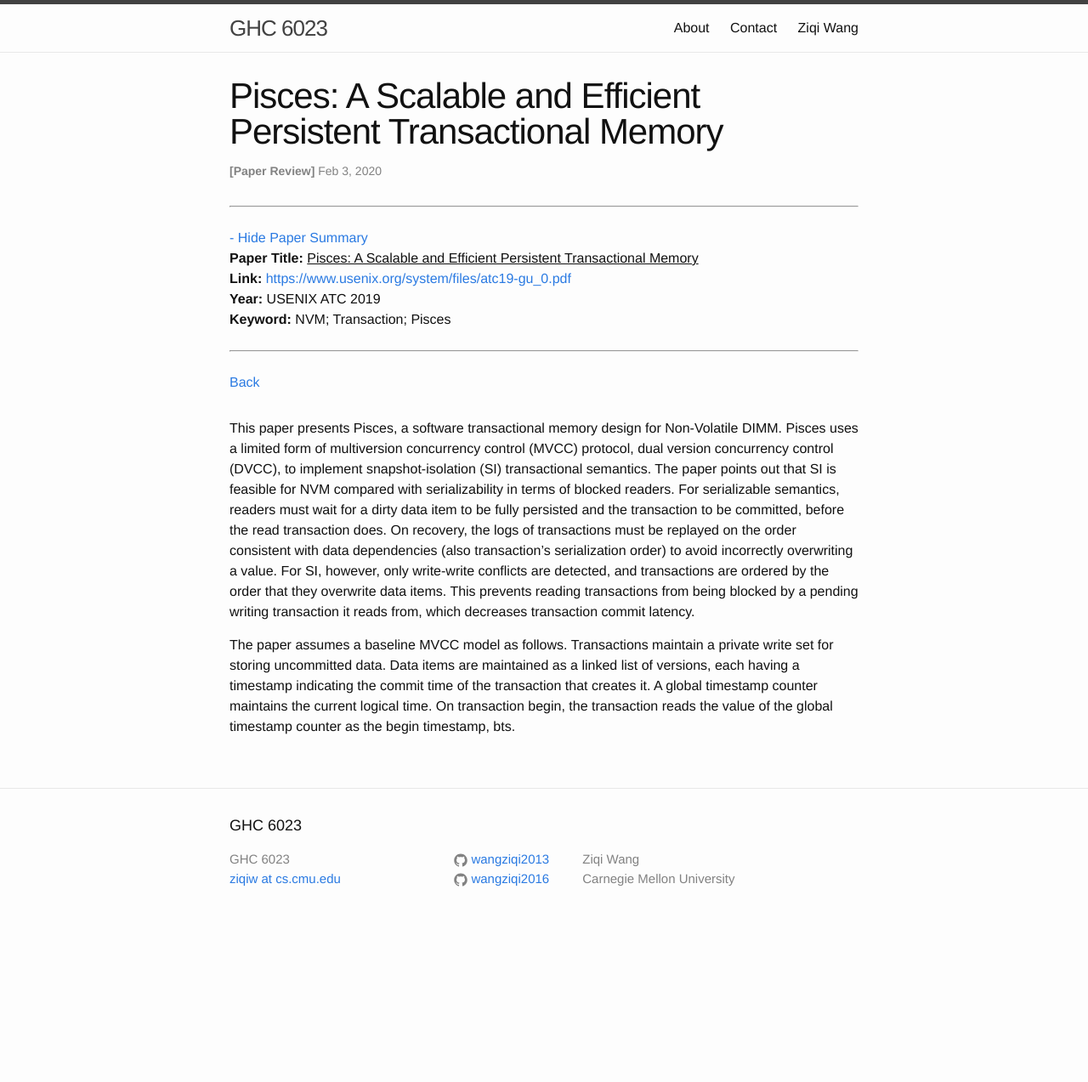
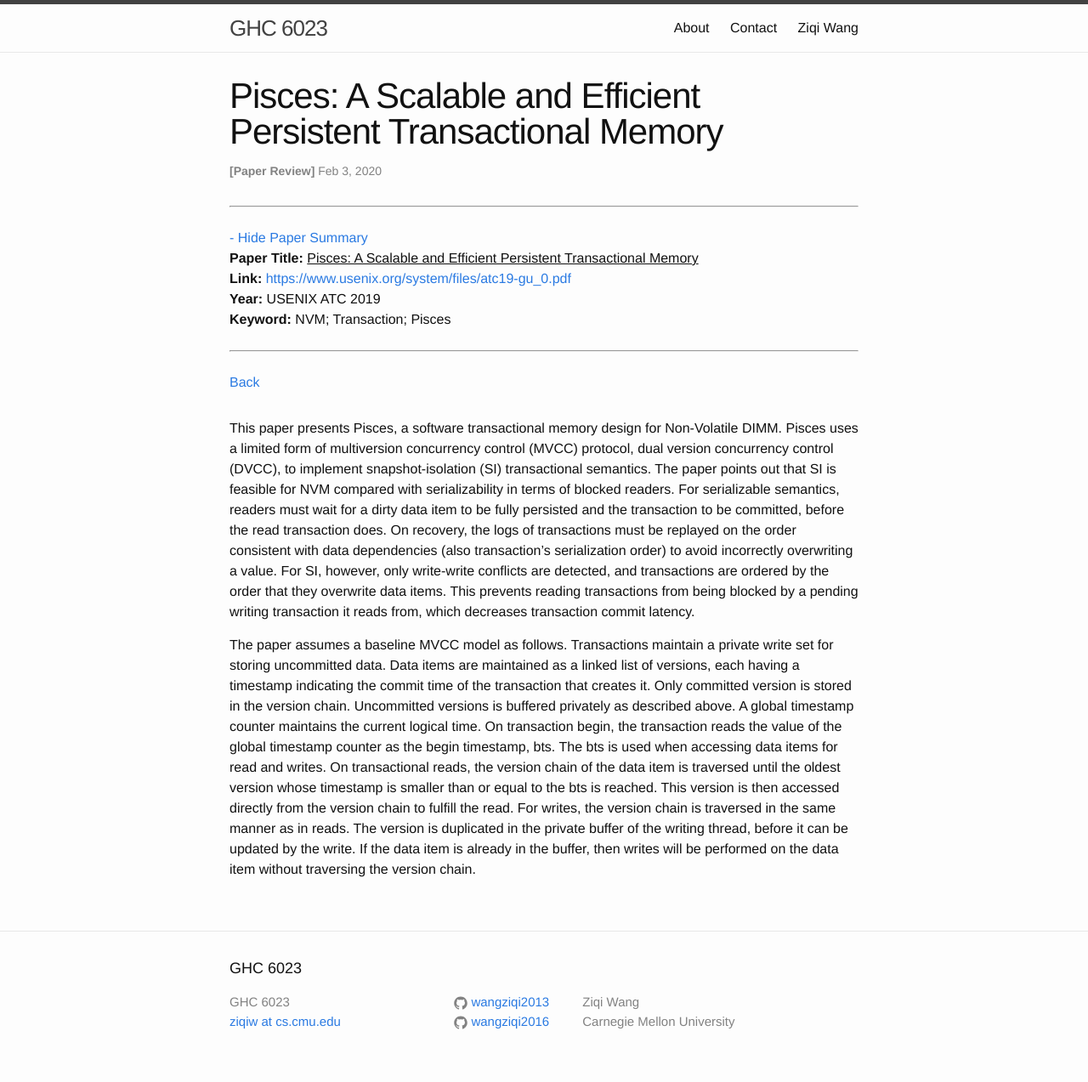
Before and after one commit to wangziqi2013/wangziqi2013.github.io, a Jekyll site: the page built from _posts/2020-02-02-pisces.markdown, in a window 1280 px wide. Shown: the whole page at 85% size. Built offline with Jekyll 4.4.1, drawn with Linux system fonts in a browser that asks for light colours; before the commit the page ends 1105 px from its top, so only the background shows below that.

Commit message:
Adding reads writes

```diff
--- a/_posts/2020-02-02-pisces.markdown
+++ b/_posts/2020-02-02-pisces.markdown
@@ -25,5 +25,11 @@ decreases transaction commit latency.
 
 The paper assumes a baseline MVCC model as follows. Transactions maintain a private write set for storing uncommitted data.
 Data items are maintained as a linked list of versions, each having a timestamp indicating the commit time of the transaction
-that creates it. A global timestamp counter maintains the current logical time. On transaction begin, the transaction
-reads the value of the global timestamp counter as the begin timestamp, bts.
+that creates it. Only committed version is stored in the version chain. Uncommitted versions is buffered privately as described
+above. A global timestamp counter maintains the current logical time. On transaction begin, the transaction reads the value
+of the global timestamp counter as the begin timestamp, bts. The bts is used when accessing data items for read and writes.
+On transactional reads, the version chain of the data item is traversed until the oldest version whose timestamp is smaller than
+or equal to the bts is reached. This version is then accessed directly from the version chain to fulfill the read. For writes,
+the version chain is traversed in the same manner as in reads. The version is duplicated in the private buffer of the writing
+thread, before it can be updated by the write. If the data item is already in the buffer, then writes will be performed
+on the data item without traversing the version chain.
```
